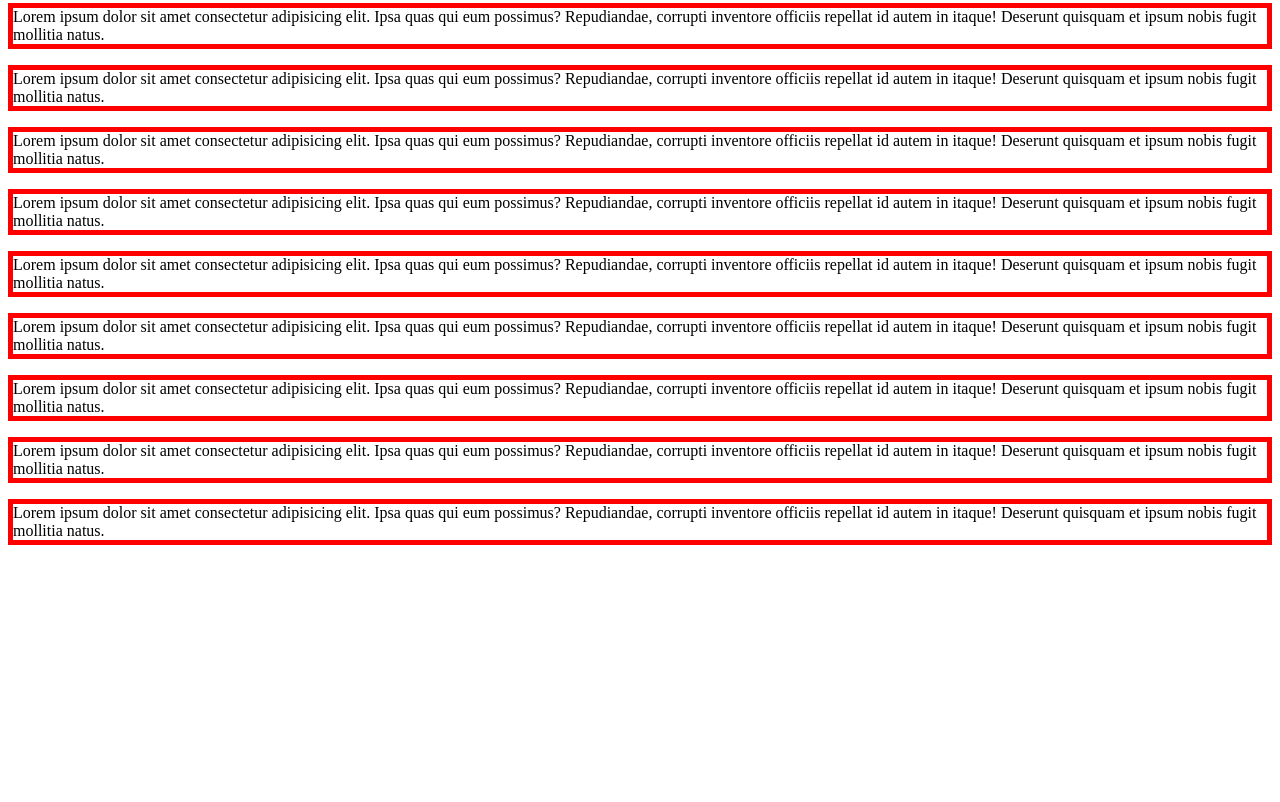
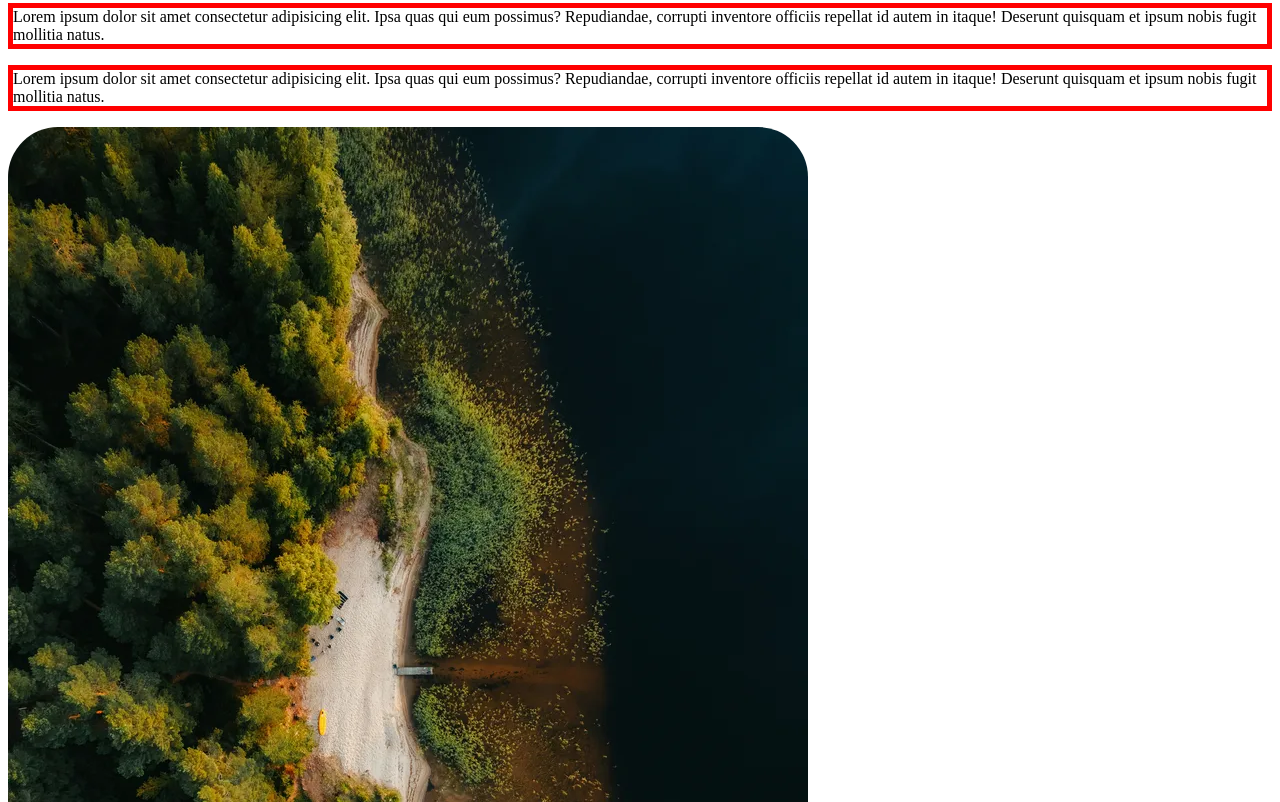
Before and after one commit to linus-mi/FED25G, a plain HTML site: page Föreläsning 5/index.html in a window 1280 px wide. Shown: the part 1338-2140 px from the top of the page. Drawn offline with Linux system fonts and the light colour scheme.

Commit message:
add one more image

```diff
--- a/Föreläsning 5/index.html
+++ b/Föreläsning 5/index.html
@@ -18,6 +18,7 @@
             <p><strong>Lorem ipsum dolor</strong> sit amet consectetur adipisicing elit. Ipsa quas qui eum possimus? Repudiandae, corrupti inventore officiis repellat id autem in itaque! Deserunt quisquam et ipsum nobis fugit mollitia natus.</p>
             <p>Lorem ipsum dolor sit amet consectetur adipisicing elit. Ipsa quas qui eum possimus? Repudiandae, corrupti inventore officiis repellat id autem in itaque! Deserunt quisquam et ipsum nobis fugit mollitia natus.</p>
             <p>Lorem ipsum dolor sit amet consectetur adipisicing elit. Ipsa quas qui eum possimus? Repudiandae, corrupti inventore officiis repellat id autem in itaque! Deserunt quisquam et ipsum nobis fugit mollitia natus.</p>
+            <img class="rounded" src="kristaps-ungurs-4orvBonHMGk-unsplash_small.webp" alt="Flygbild av strand och skog">
             <p>Lorem ipsum dolor sit amet consectetur adipisicing elit. Ipsa quas qui eum possimus? Repudiandae, corrupti inventore officiis repellat id autem in itaque! Deserunt quisquam et ipsum nobis fugit mollitia natus.</p>
             <p>Lorem ipsum dolor sit amet consectetur adipisicing elit. Ipsa quas qui eum possimus? Repudiandae, corrupti inventore officiis repellat id autem in itaque! Deserunt quisquam et ipsum nobis fugit mollitia natus.</p>
             <p>Lorem ipsum dolor sit amet consectetur adipisicing elit. Ipsa quas qui eum possimus? Repudiandae, corrupti inventore officiis repellat id autem in itaque! Deserunt quisquam et ipsum nobis fugit mollitia natus.</p>
```
